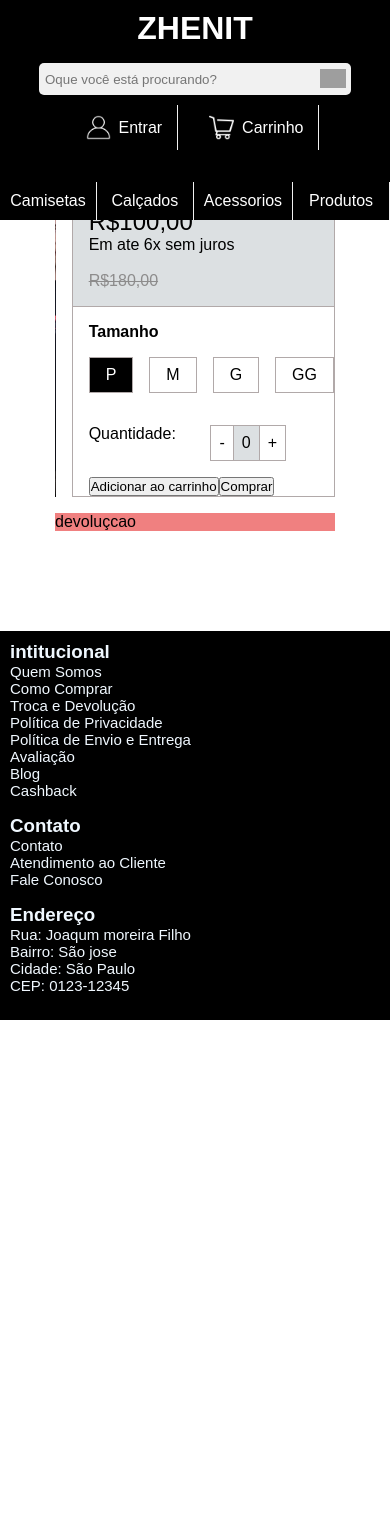
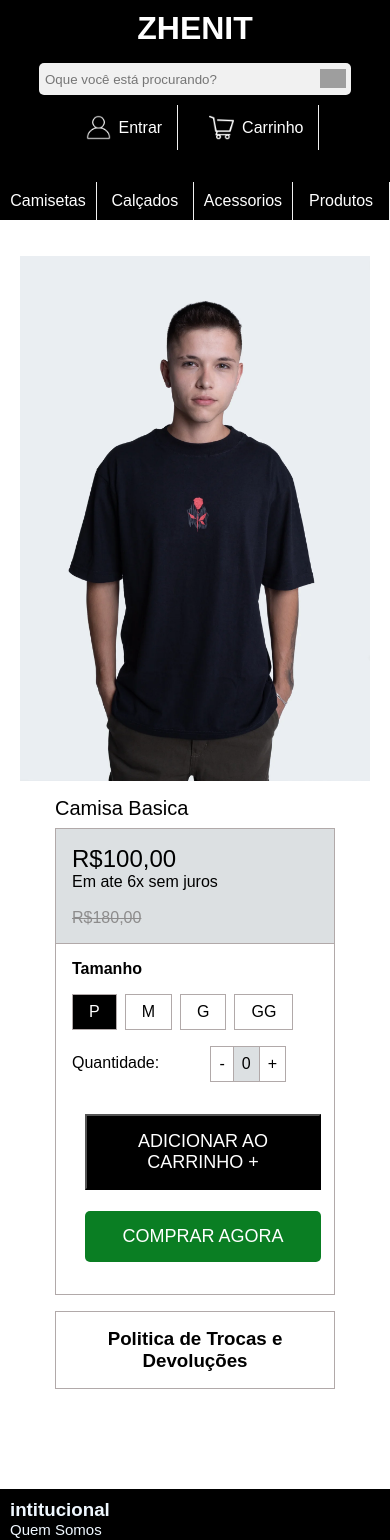
Before and after one commit to Akcio23/Frontend_product_store-, a React (Create React App) app: page /comprar in a window 390 px wide. Shown: the top 1540 px of the page. Before the commit the page ends 1020 px from the top, so only its background shows below. Built offline with nearby package versions, Linux system fonts and the light colour scheme; grey boxes are pictures that could not be loaded; a web font is replaced by a local one.

Commit message:
finish page-buy

```diff
--- a/package.json
+++ b/package.json
@@ -10,6 +10,7 @@
     "react-dom": "^18.3.1",
     "react-router-dom": "^6.26.1",
     "react-scripts": "5.0.1",
+    "swiper": "^11.1.12",
     "web-vitals": "^2.1.4"
   },
   "scripts": {
--- /dev/null
+++ b/src/components/Devolucao.jsx
@@ -0,0 +1,97 @@
+import React from 'react'
+import { useState } from 'react'
+import '../style/Devolucao.css'
+
+function Devolucao() {
+    const [isOpen, setIsOpen] = useState('close')
+
+    const handleClick = () =>{setIsOpen(isOpen === 'close'? 'open' : 'close')}
+
+  return (
+    <div className='main-devolucao'>
+      <h3 onClick={(e) => {handleClick()}}>Politica de Trocas e Devoluções</h3>
+      {isOpen === 'open' ? (
+        <div className="text-devolucao" onClick={(e) => {handleClick()}}>
+          <section>
+        <h2>Solicitação de Troca e Devolução</h2>
+        <p>Com a nova plataforma de troca, solicitar a troca ou devolução do seu produto está mais simples e rápido.</p>
+        <p>O prazo para troca é de 30 dias corridos contados a partir do recebimento da encomenda.</p>
+        <p>Acesse o Troque Ecommerce e preencha as informações solicitadas.</p>
+        <p>Para facilitar este preenchimento tenha em mãos o número do seu pedido e o Email utilizado na compra.</p>
+        <p>Você receberá um código de autorização de postagem dos Correios por e-mail, que lhe dará direito a enviar o produto sem custos de frete na primeira troca. Esse código tem a validade de 10 dias para uso. Se houver a necessidade de fazer mais de uma troca novamente, informamos que todos os custos de envio serão por conta do titular.</p>
+        <p>Após o envio do produto, basta acompanhar o rastreamento que será disponibilizado no ato da postagem na agência dos Correios.</p>
+        <p>Assim que acusar o recebimento em nossa central, o procedimento será concluído em até 5 (cinco) dias úteis. Você receberá um e-mail com um vale compras no valor pago pelo produto e o mesmo valor de frete pago na compra anterior trocada (Em casos de compras realizadas com FRETE GRÁTIS, será acrescentado como frete gratuito a forma de envio ENCOMENDA PAC).</p>
+        <p>Lembramos que:</p>
+        <ul>
+          <li>A mercadoria deverá conter a etiqueta original e não poderá apresentar qualquer indício de uso (exceto defeitos).</li>
+          <li>A Loja Overcome não trabalha com troca por produto físico, somente com vale compra.</li>
+          <li>Para compras realizadas com forma de entrega expressa, o valor de frete adicionado no cupom de troca será PAC (Correios).</li>
+          <li>Não realizamos o reembolso de despesas de envio e embalagens de produto por conta própria, ou seja, sem a utilização do código postal enviado por e-mail. Portanto sugerimos que após o preenchimento do formulário, aguarde o recebimento do código de postagem pelo Troque Ecommerce com as orientações correspondentes.</li>
+          <li>Após a solicitação de troca, o cliente está sujeito a indisponibilidade de produtos no site. O valor do vale compras será de acordo com o valor pago na peça enviada para troca. O valor do vale compras não será alterado caso o item enviado para troca tenha mudado de preço em nossa loja.</li>
+        </ul>
+      </section>
+
+      <section>
+        <h2>Troca por modelo, cor e/ou numeração</h2>
+        <p>Caso o produto não sirva, ou o modelo/cor não agrade, acesse o Troque Ecommerce e insira o número do seu pedido e o CPF utilizado na compra, selecione o modelo que deseja realizar a troca, lembramos que o motivo desta troca deve ser selecionado como “Troca por modelo/cor/numeração”.</p>
+      </section>
+
+      <section>
+        <h2>Troca por Defeito</h2>
+        <p>Caso receba o produto com defeito de fábrica, você poderá solicitar a troca em até 30 dias corridos após a data de recebimento do seu pedido. Podendo ser estendido em até (mais) 7 dias corridos caso apresente após o período de troca.</p>
+        <p>Acesse o Troque Ecommerce e insira o Número do Pedido e o Email utilizado na compra, selecione o modelo que deseja realizar a troca. Selecione a opção de trocar - motivo “Defeito”. No campo “Observação” pedimos que informe qual seria o defeito que apresentou em seu produto. Siga preenchendo a solicitação conforme indicado pelo sistema.</p>
+      </section>
+
+      <section>
+        <h2>O que é considerado um defeito?</h2>
+        <p>Defeito Aceitável:</p>
+        <ul>
+          <li>Tonalidade Diferente</li>
+          <li>Sujeira de Cola</li>
+          <li>Estampa Ou Flocado (Borrada/Falhada/Descascando)</li>
+          <li>Descolado/Rasgado/Amassado/Descascado/Estourando/Furado</li>
+          <li>Numeração Errada/Trocada</li>
+          <li>Rebarba</li>
+          <li>Cortes</li>
+        </ul>
+        <p>Defeito Não Aceitável:</p>
+        <ul>
+          <li>Manchas de Jeans/Manchas de Tinta</li>
+          <li>Riscos de Caneta</li>
+          <li>Arranhões</li>
+          <li>Outros</li>
+        </ul>
+        <p>Não aceitaremos troca para os seguintes produtos:</p>
+        <ul>
+          <li>Cuecas</li>
+          <li>Máscaras</li>
+          <li>Meias</li>
+          <li>Toucas</li>
+          <li>Maiô</li>
+        </ul>
+        <p>Caso o produto apresente características mencionadas na lista de defeitos "Não aceitável”, o mesmo será devolvido sem a conclusão do procedimento.</p>
+      </section>
+
+      <section>
+        <h2>Produto Divergente</h2>
+        <p>Caso receba um produto que não condiz com o solicitado em seu pedido (número, modelo ou cor diferente do requerido), deverá nos informar sobre o ocorrido. Para isso, acesse o Troque Ecommerce e insira o número do seu pedido e o Email utilizado na compra, selecione o modelo que deseja realizar a troca (ou que era para ter sido entregue). Selecione a opção de trocar - motivo “Entrega Divergente”.</p>
+        <p>No campo “Observação” pedimos que nos relate o que foi enviado incorretamente a você. Siga preenchendo a solicitação conforme indicado pelo sistema.</p>
+      </section>
+
+      <section>
+        <h2>Devolução/Reembolso</h2>
+        <p>Em caso de arrependimento de compra, você poderá solicitar a devolução do pedido e seu cancelamento com reembolso, dentro do prazo de até 7 (sete) dias após a data de recebimento do pedido.</p>
+        <p>Acesse o Troque Fácil e insira o número do seu pedido e Email utilizado na compra, selecione o motivo como "Devolver". Siga preenchendo a solicitação conforme indicado pelo sistema.</p>
+        <p>Você receberá um código de autorização de postagem dos Correios por e-mail, que lhe dará direito a enviar o produto sem custos de frete, juntamente com as instruções para envio. Esse código tem a validade de 10 dias para uso.</p>
+        <p>Após o recebimento do produto em nossa central, o procedimento de cancelamento será concluído em até 7 (sete) dias úteis, e forneceremos todas as instruções para a conclusão de sua solicitação via e-mail.</p>
+        <p>Importante: A devolução do valor pago será realizada conforme a modalidade de pagamento utilizada no fechamento do pedido. E o frete pago no momento da finalização de sua compra também será devolvido.</p>
+      </section>
+        </div>
+      ) : null}
+
+
+    </div>
+  )
+}
+
+export default Devolucao
--- a/src/components/Product.jsx
+++ b/src/components/Product.jsx
@@ -10,7 +10,8 @@ const img1 = "CamisaA1.webp"
 const Product = () => {
   return (
     <div className='offers'>
-    <div className='product'>
+      <Link to={"/Comprar"}>
+      <div className='product'>
       <div className='imagem'></div>
         <ImageComponent img1={img1} img2={img2} />
         <h2 className='offers-title'>Camiseta Basica</h2>
@@ -19,6 +20,9 @@ const Product = () => {
         </div>
         <Link to={"/Comprar"}><button className='button-buy' > Comprar</button></Link>
     </div>
+
+      </Link>
+
     </div>
   )
 }
--- a/src/routes/Camisetas.jsx
+++ b/src/routes/Camisetas.jsx
@@ -1,9 +1,12 @@
 import React from 'react'
+
+
 
 const Camisetas = () => {
   return (
     <div className='main'>
       <h1>Camisestas</h1>
+
     </div>
   )
 }
--- a/src/routes/Comprar.jsx
+++ b/src/routes/Comprar.jsx
@@ -1,6 +1,7 @@
 import React from 'react'
 import { useState, useEffect } from 'react'
 import '../style/Comprar.css'
+import Devolucao from'../components/Devolucao'
 
 
 
@@ -11,7 +12,7 @@ const Comprar = () => {
   const [cout, setCout] = useState(0)
   if (cout < 0) {
     setCout(0)
-    alert('Quantidade inválida!')
+
   }
 
 
@@ -86,13 +87,15 @@ const Comprar = () => {
 
             </div>
             <div className='buttuns'>
-              <button>Adicionar ao carrinho</button>
-              <button>Comprar</button>
+              <button className='button-carrinho'>ADICIONAR AO CARRINHO + </button>
+              <button className='button-buy'>COMPRAR AGORA </button>
             </div>
           </div>
         </div>
       </div>
-      <div className='devolucao'>devoluçcao</div>
+      <div className='devolucao'>
+        <Devolucao/>
+        </div>
     </div>
   )
 }
--- a/src/style/Comprar.css
+++ b/src/style/Comprar.css
@@ -30,12 +30,11 @@
 .devolucao {
     grid-column: 1 / 3; /* Ocupa as duas colunas */
     grid-row: 2 / 3;    /* Segunda linha */
-    background-color: lightcoral;
 }
 
 .img-buy{
-    width: 60%;
-    height: 100%;
+    width: 350px;
+    height: 90%;
 }
 .datas-store{
     display: flex;
@@ -92,7 +91,9 @@
 }
 
 .amount p {
-    margin-top: 1rem;
+
+    padding-top: 0.5rem;
+
 }
 
 .cout-main{
@@ -111,3 +112,52 @@
     border-bottom: solid 1px #b1a9a9;
     background-color:  rgb(220, 224, 226)
 }
+
+.buttuns{
+    display: flex;
+    flex-direction: column;
+    align-items: center;
+    gap: 1rem;
+    margin-bottom: 1rem;
+    margin-top: 1rem;
+
+
+}
+
+.buttuns button{
+    width: 90%;
+    padding: 15px 4px ;
+    cursor: pointer;
+    font-weight: 100;
+    font-size: 18px;
+}
+
+.button-carrinho{
+    background-color: black;
+    color: white;
+    transition: background-color 0.3s ease, transform 0.3s ease;
+}
+
+.button-carrinho:hover{
+
+    transform: scale(1.05);
+}
+
+
+@media (max-width: 750px) {
+    .main-comprar{
+        display: flex;
+        flex-direction: column;
+        margin-top:11rem;
+    }
+
+    .buttuns button{
+       font-size: 18px;
+    }
+
+    .size{
+        display: flex;
+        gap: 0.5rem;
+    }
+
+}
--- /dev/null
+++ b/src/style/Devolucao.css
@@ -0,0 +1,26 @@
+
+.main-devolucao{
+    border: 1px solid #b1a9a9;
+    padding:1rem;
+    padding-left: 2rem;
+    padding-right: 2rem;
+    cursor: pointer;
+    transition: background-color 0.3s ease, transform 0.3s ease;
+}
+
+.main-devolucao h3{
+    text-align: center;
+}
+
+section h2{
+    margin: 2rem;
+}
+
+.main-devolucao:hover{
+    background-color: #ececec;
+}
+
+.section {
+
+    transition: opacity 0.5s ease, max-height 0.5s ease;
+}
--- a/src/style/Product.css
+++ b/src/style/Product.css
@@ -17,6 +17,10 @@
     font-weight: 400;
 }
 
+a{
+    text-decoration: none;
+    color: black;
+}
 
 
 .price{
```
Also changed, not shown: 1 other file (tests, documents, lock files or other folders).
